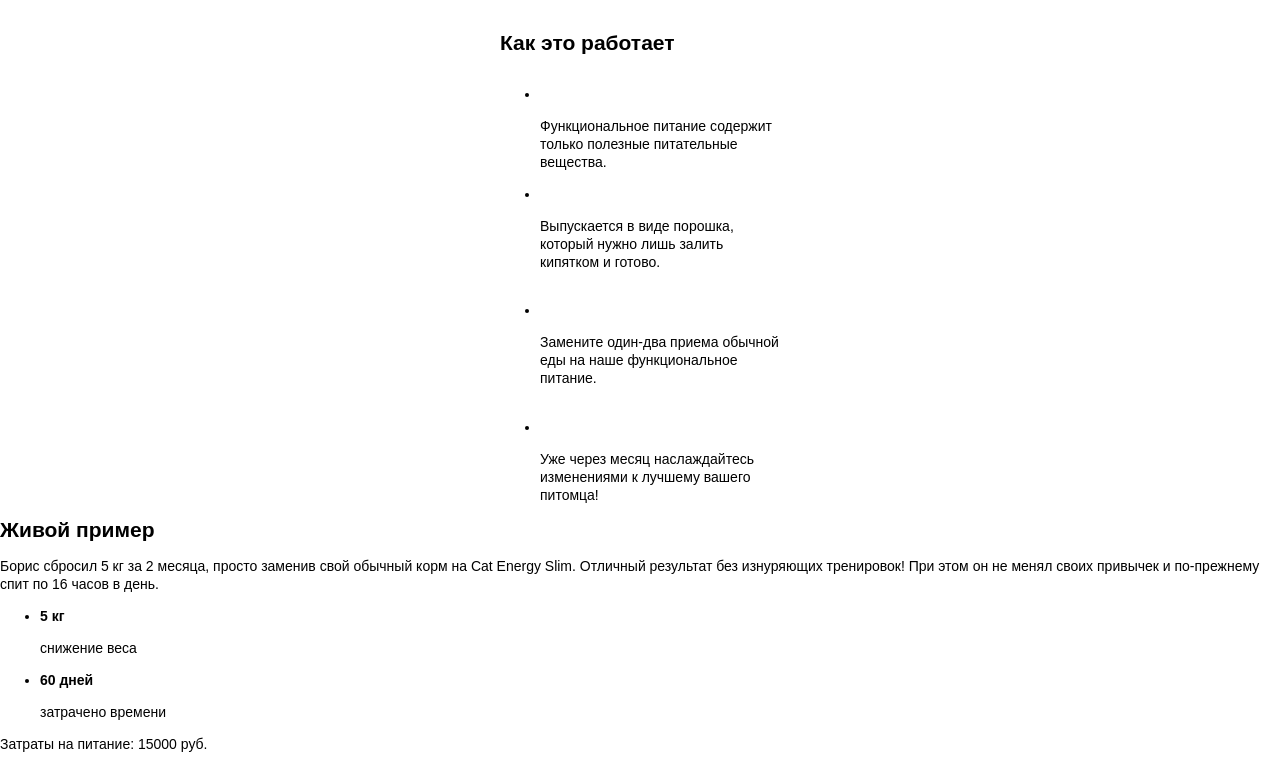
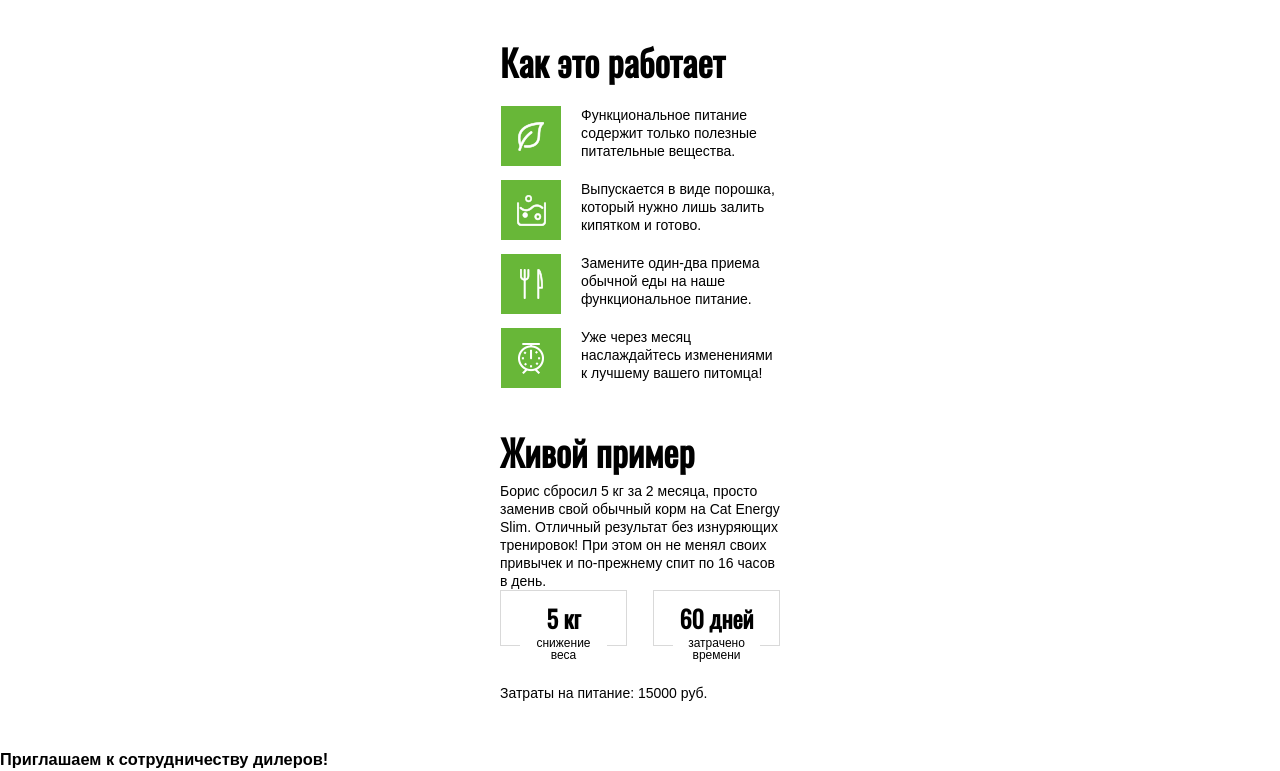
Before and after one commit to Pavelgq/cat-energy, a website: page index.html in a window 1280 px wide. Shown: the part 1514-2285 px from the top of the page. Drawn offline with nearby package versions, Linux system fonts and the light colour scheme; files that its build step writes are made by us from their sources; files whose address does not match are found by name.

Commit message:
Стилизовал блок how-to

```diff
--- a/index.html
+++ b/index.html
@@ -57,9 +57,9 @@
           <ul class="programs__list">
             <li class="programs__item">
               <div class="programs__illustration">
-                <svg  width="35" height="49" class="programs__picture programs__picture--slim">
+                <svg width="35" height="49" class="programs__picture programs__picture--slim">
                   <title>Похудение</title>
-                  <use xlink:href="/img/svg/sprite.svg#svg--cat-slim"  ></use>
+                  <use xlink:href="/img/svg/sprite.svg#svg--cat-slim"></use>
 
                 </svg>
 
@@ -72,9 +72,9 @@
             </li>
             <li class="programs__item">
               <div class="programs__illustration">
-                <svg  width="67" height="28" class="programs__picture programs__picture--slim">
+                <svg width="67" height="28" class="programs__picture programs__picture--slim">
                   <title>Похудение</title>
-                  <use xlink:href="/img/svg/sprite.svg#svg--cat-pro"  ></use>
+                  <use xlink:href="/img/svg/sprite.svg#svg--cat-pro"></use>
 
                 </svg>
               </div>
@@ -91,20 +91,16 @@
           Как это работает
         </h2>
         <ul class="how-to__list">
-          <li class="how-to__item">
-            <img src="/img/advantage-1.webp" alt="" class="how-to__picture">
+          <li class="how-to__item how-to__item--nature">
             <p class="how-to__text">Функциональное питание содержит только полезные питательные вещества.</p>
           </li>
-          <li class="how-to__item">
-            <img src="/img/advantage-2.webp" alt="" class="how-to__picture">
+          <li class="how-to__item how-to__item--struct">
             <p class="how-to__text">Выпускается в виде порошка, который нужно лишь залить кипятком и готово.</p>
           </li>
-          <li class="how-to__item">
-            <img src="/img/advantage-3.webp" alt="" class="how-to__picture">
+          <li class="how-to__item how-to__item--eat">
             <p class="how-to__text">Замените один-два приема обычной еды на наше функциональное питание.</p>
           </li>
-          <li class="how-to__item">
-            <img src="/img/advantage-4.webp" alt="" class="how-to__picture">
+          <li class="how-to__item how-to__item--time">
             <p class="how-to__text">Уже через месяц наслаждайтесь изменениями к лучшему вашего питомца!</p>
           </li>
         </ul>
@@ -116,9 +112,11 @@
 
 
   <section class="experience">
+    <div class="container">
       <h2 class="experience__title">Живой пример</h2>
       <p class="experience__text">Борис сбросил 5 кг за 2 месяца, просто заменив свой обычный корм на Cat Energy Slim.
-      Отличный результат без изнуряющих тренировок! При этом он не менял своих привычек и по-прежнему спит по 16 часов в
+        Отличный результат без изнуряющих тренировок! При этом он не менял своих привычек и по-прежнему спит по 16 часов
+        в
         день. </p>
       <div class="experience__wrapper">
         <ul class="experience__list">
@@ -137,7 +135,11 @@
       <div class="experience__interactive">
         <img src="" alt="" class="experience__rabbit">
       </div>
+
+    </div>
   </section>
+
+
   <footer class="page-footer">
     <section class="adress">
       <div class="adress__wrapper">
--- /dev/null
+++ b/less/blocks/experience.less
@@ -0,0 +1,70 @@
+
+.experience{
+
+}
+
+.experience__title{
+  font-family: @osvald-regular;
+  font-size: 36px;
+  line-height:60px;
+
+  padding: 0;
+  margin: 0;
+}
+
+.experience__text{
+  font-family: @arial-regular;
+  font-size: 14px;
+  line-height:18px;
+
+  padding: 0;
+  margin: 0;
+}
+
+
+.experience__list{
+  display: flex;
+  flex-wrap: wrap;
+  align-items:center;
+  justify-content: space-between;
+  list-style: none;
+
+  padding: 0;
+  margin: 0;
+
+  margin-bottom: 38px;
+}
+
+.experience__item {
+  position: relative;
+}
+
+.experience__fact {
+  display: block;
+  padding: 15px 0;
+  width: 125px;
+
+  font-family: @osvald-regular;
+  font-size: 24px;
+  line-height:24px;
+  text-align: center;
+  vertical-align: middle;
+
+  border: 1px solid #d9d9d9;
+}
+.experience__about{
+  position: absolute;
+
+  top:35px;
+  left: 20px;
+
+  width: 77px;
+  padding: 0 5px ;
+
+  background-color: @light-back;
+
+  font-family: @arial-regular;
+  font-size: 12px;
+  line-height: 12px;
+  text-align: center;
+}
--- /dev/null
+++ b/less/blocks/how-to.less
@@ -0,0 +1,103 @@
+
+
+.how-to__title {
+  font-family: @osvald-regular;
+  font-size: 36px;
+  line-height:60px;
+
+  padding: 0;
+  margin: 0;
+}
+
+
+.how-to__list {
+
+  list-style: none;
+  padding: 0;
+  margin: 0;
+}
+
+.how-to__item {
+  position: relative;
+  margin-left: 81px;
+  margin-bottom: 20px;
+}
+
+.how-to__item:last-child {
+  margin-bottom: 40px;
+}
+
+.how-to__item::before {
+  content: "";
+  position: absolute;
+
+  width: 60px;
+  height: 60px;
+  top:0px;
+  left:-80px;
+  background-color:@theme-back;
+
+}
+
+.how-to__item--nature::before {
+  content: "";
+  position: absolute;
+
+  width: 60px;
+  height: 60px;
+  top:0px;
+  left:-80px;
+
+  background-image: url(/img/advantage-1.png);
+  background-repeat: no-repeat;
+  background-position:center center;
+
+}
+.how-to__item--struct::before {
+  content: "";
+  position: absolute;
+
+  width: 60px;
+  height: 60px;
+  top:0px;
+  left:-80px;
+
+  background-image: url(/img/andvantage-2.png);
+  background-repeat: no-repeat;
+  background-position:center center;
+
+}
+.how-to__item--eat::before {
+  content: "";
+  position: absolute;
+
+  width: 60px;
+  height: 60px;
+  top:0px;
+  left:-80px;
+
+  background-image: url(/img/advantage-3.png);
+  background-repeat: no-repeat;
+  background-position:center center;
+
+}
+.how-to__item--time::before {
+  content: "";
+  position: absolute;
+
+  width: 60px;
+  height: 60px;
+  top:0px;
+  left:-80px;
+
+  background-image: url(/img/advantage-4.png);
+  background-repeat: no-repeat;
+  background-position:center center;
+
+}
+
+.how-to__text {
+  font-family: @arial-regular;
+  font-size: 14px;
+  line-height:18px;
+}
--- a/less/blocks/programs.less
+++ b/less/blocks/programs.less
@@ -31,6 +31,10 @@
   margin-bottom: 20px;
   background-color: @footer-back;
 
+}
+
+.programs__item:last-child {
+  margin-bottom: 35px;
 }
 
 .programs__title{
--- a/less/style.less
+++ b/less/style.less
@@ -7,3 +7,5 @@
 @import "blocks/site-list.less";
 @import "blocks/start-home.less";
 @import "blocks/programs.less";
+@import "blocks/how-to.less";
+@import "blocks/experience.less";
```
Also changed, not shown: build/css/style.css, build/css/style.min.css, build/index.html, 1 other file. Lines whose indentation alone changed are shown as unchanged.
